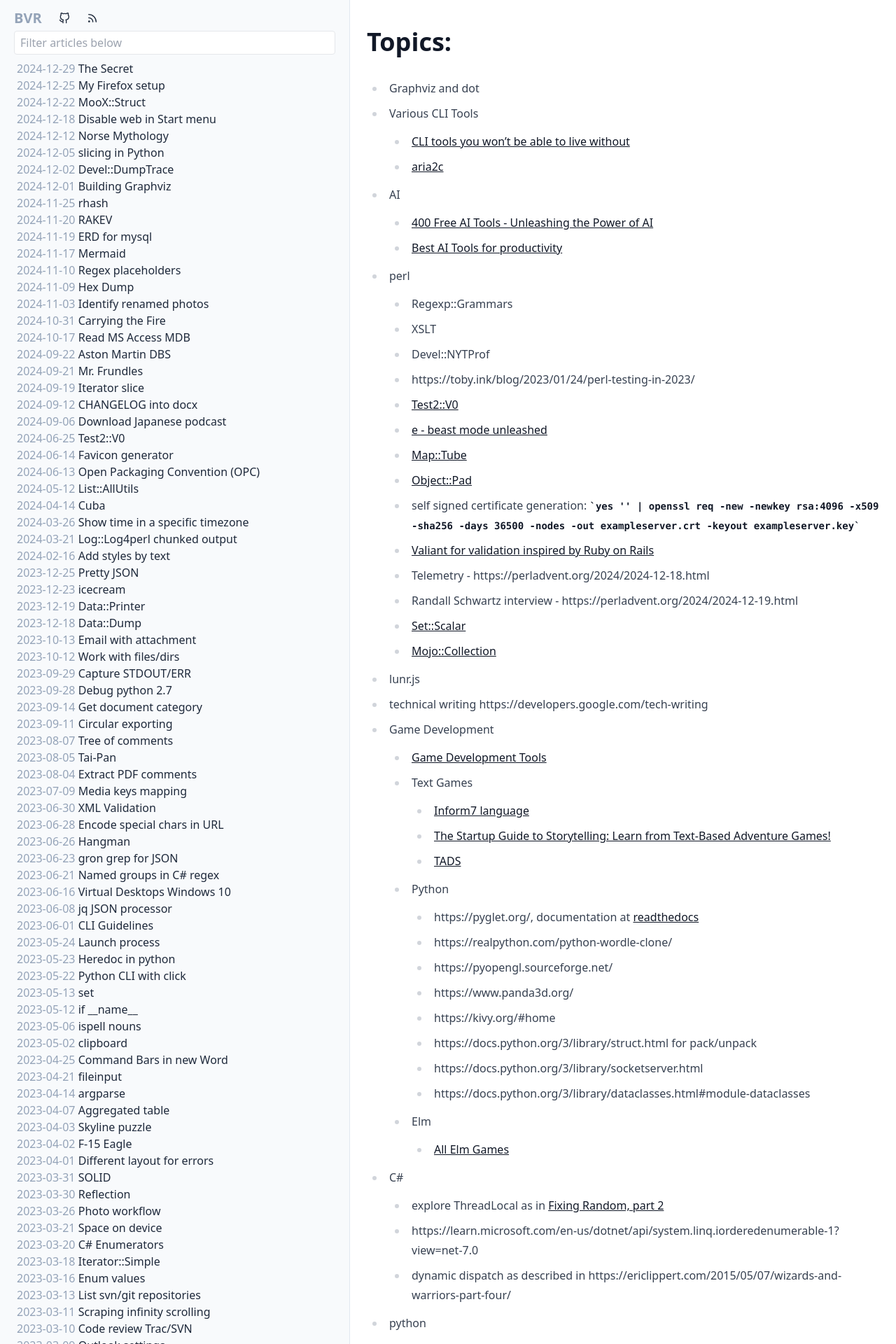
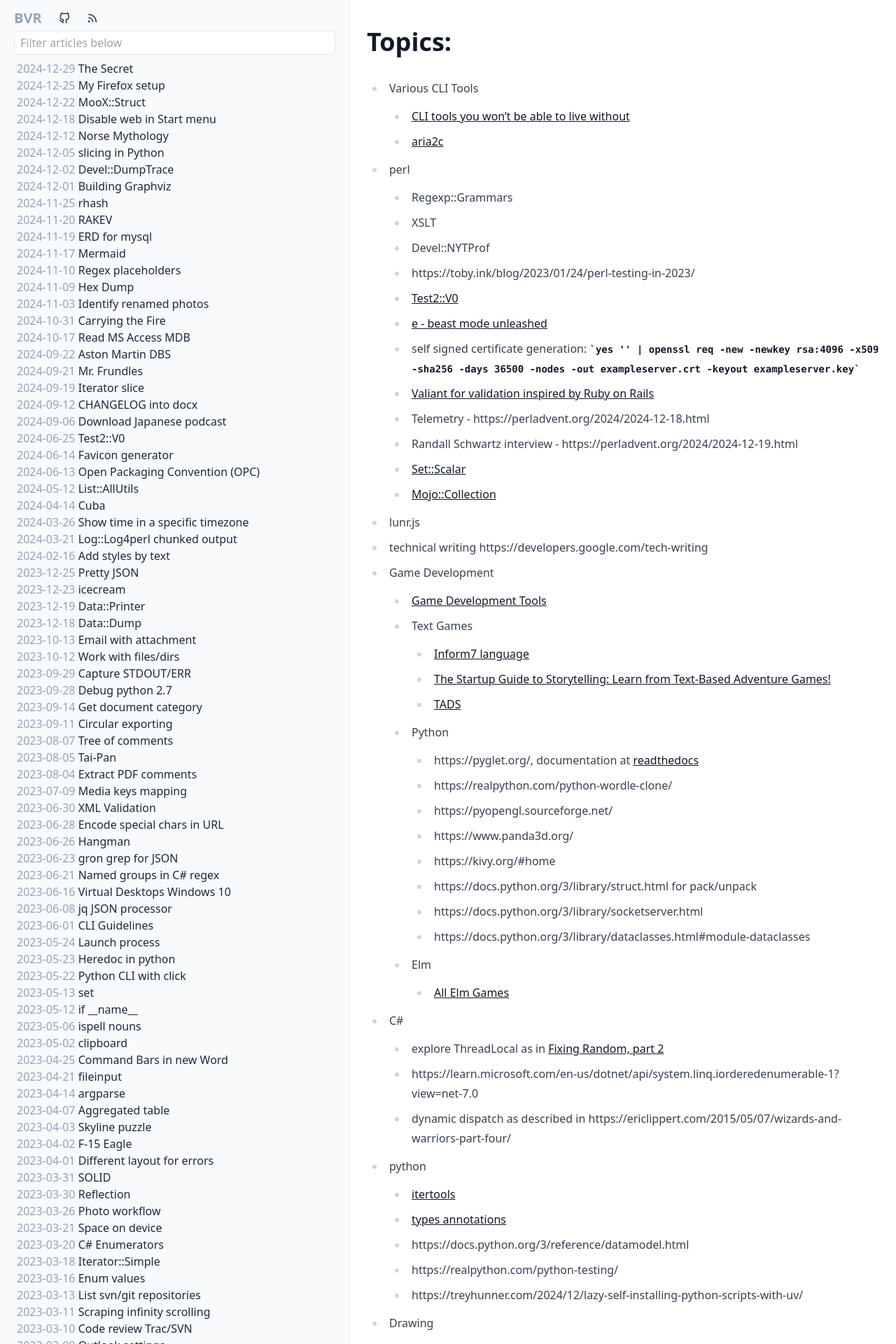
Before and after one commit to bvr/bvr.github.io, a Jekyll site: the page built from notes.md, in a window 1280 px wide. Shown: the top 1920 px of the page at 70% size. Built offline with Jekyll 4.4.1, drawn with Linux system fonts in a browser that asks for light colours; our own code applies the rules of GitHub Pages for plain Markdown files; some of the changed text lies outside the part shown.

Commit message:
Cleanup of notes

```diff
--- a/notes.md
+++ b/notes.md
@@ -1,13 +1,9 @@
 
 # Topics:
 
- - Graphviz and dot
  - Various CLI Tools
    - [CLI tools you won't be able to live without](https://dev.to/lissy93/cli-tools-you-cant-live-without-57f6)
    - [aria2c](https://aria2.github.io/manual/en/html/aria2c.html#http-ftp-segmented-downloads)
- - AI
-   - [400 Free AI Tools - Unleashing the Power of AI](https://dev.to/anmolbaranwal/200-free-ai-tools-unleashing-the-power-of-ai-eb0)
-   - [Best AI Tools for productivity](https://designshack.net/articles/software/best-ai-tools-for-productivity/)
  - perl
    - Regexp::Grammars
    - XSLT
@@ -15,8 +11,6 @@
    - https://toby.ink/blog/2023/01/24/perl-testing-in-2023/
    - [Test2::V0](https://perladvent.org/2023/2023-12-15.html)
    - [e - beast mode unleashed](https://perladvent.org/2024/2024-12-10.html)
-   - [Map::Tube](https://perladvent.org/2024/2024-12-11.html)
-   - [Object::Pad](https://metacpan.org/pod/Object::Pad)
    - self signed certificate generation: `yes '' | openssl req -new -newkey rsa:4096 -x509 -sha256 -days 36500 -nodes -out exampleserver.crt -keyout exampleserver.key`
    - [Valiant for validation inspired by Ruby on Rails](https://metacpan.org/pod/Valiant)
    - Telemetry - https://perladvent.org/2024/2024-12-18.html
```
Also changed, not shown: other parts of notes.md (+5 -6 lines).
